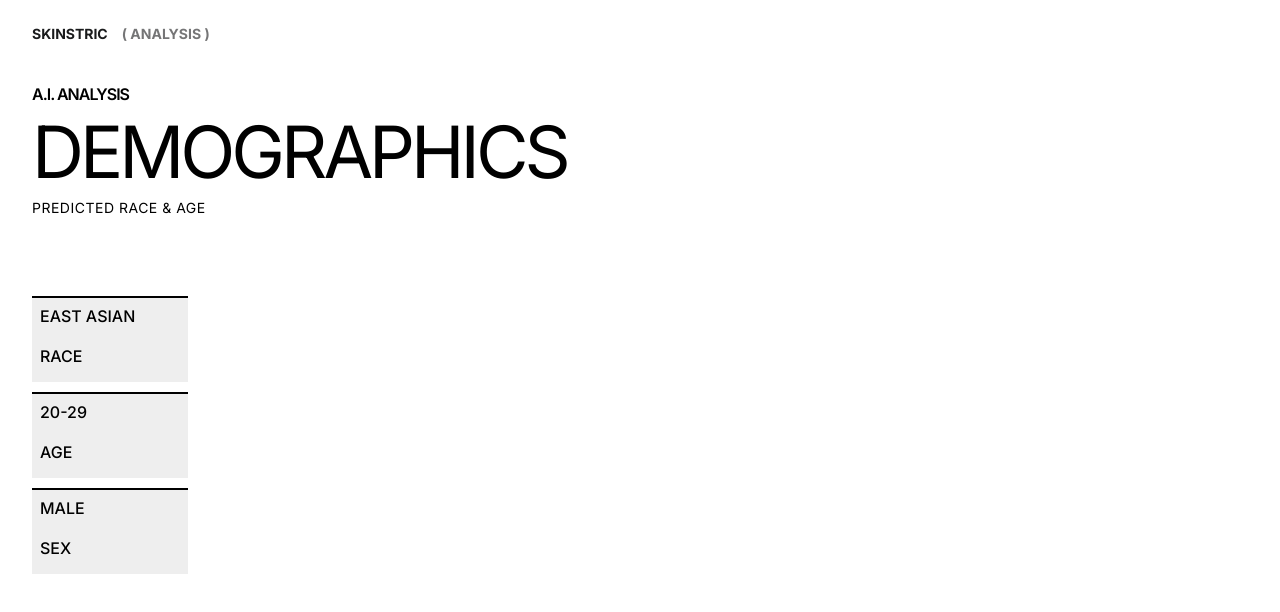
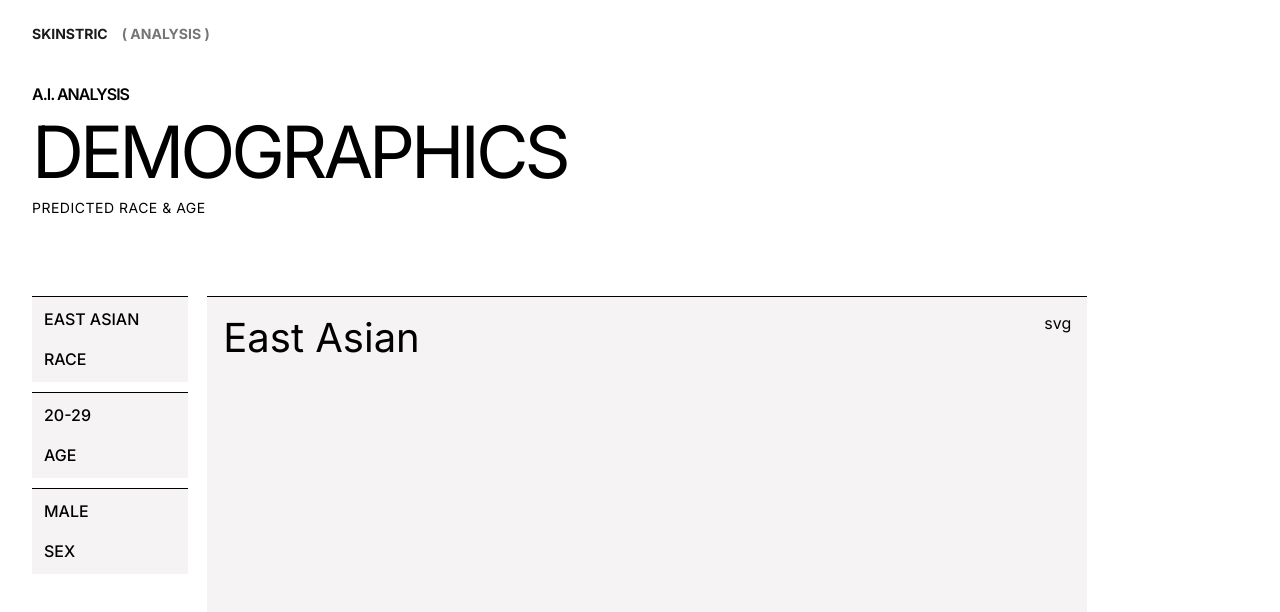
Before and after one commit to Noah-code1210/Skinstric-AI, a React (Create React App) app: page /demographics in a window 1280 px wide. Shown: the top 612 px of the page. Built offline with nearby package versions, Linux system fonts and the light colour scheme.

Commit message:
analysis box UI done

```diff
--- a/src/index.css
+++ b/src/index.css
@@ -981,16 +981,20 @@ DEMOGRAPHICS PAGE
   margin-bottom: 4px;
 }
 
+.demo__info {
+  display: flex;
+}
+
 .race__box,
 .age__box,
 .gender__box {
   width: 100%;
   max-width: 156px;
   height: 86px;
-  border-top: 2px solid black;
-  background-color: rgb(238, 238, 238);
-  padding: 8px;
-  margin-bottom: 10px;
+  border-top: 1px solid black;
+  background-color: #f6f3f4;
+  padding: 12px;
+  margin: 0 56px 10px 0;
   transition: all 220ms ease;
 }
 .race__box:hover,
@@ -1022,3 +1026,19 @@ DEMOGRAPHICS PAGE
 .dynamic__gender--title {
   margin-bottom: 20px;
 }
+
+.analysis__box {
+  width: 100%;
+  max-width: 880px;
+  height: 430px;
+  border-top: 1px solid black;
+  display: flex;
+  justify-content: space-between;
+  background-color: #f6f3f4;
+  padding: 16px;
+}
+
+.analysis__box--title {
+  font-size: 40px;
+  font-weight: 400;
+}
--- a/src/pages/Demographics.jsx
+++ b/src/pages/Demographics.jsx
@@ -42,7 +42,12 @@ function Demographics() {
               </div>
             </div>
             <div className="analysis__box">
-
+              <h2 className="analysis__box--title">
+                East Asian
+              </h2>
+              <div className="progress__bar">
+                svg
+              </div>
             </div>
             <div className="races__box">
 
```
